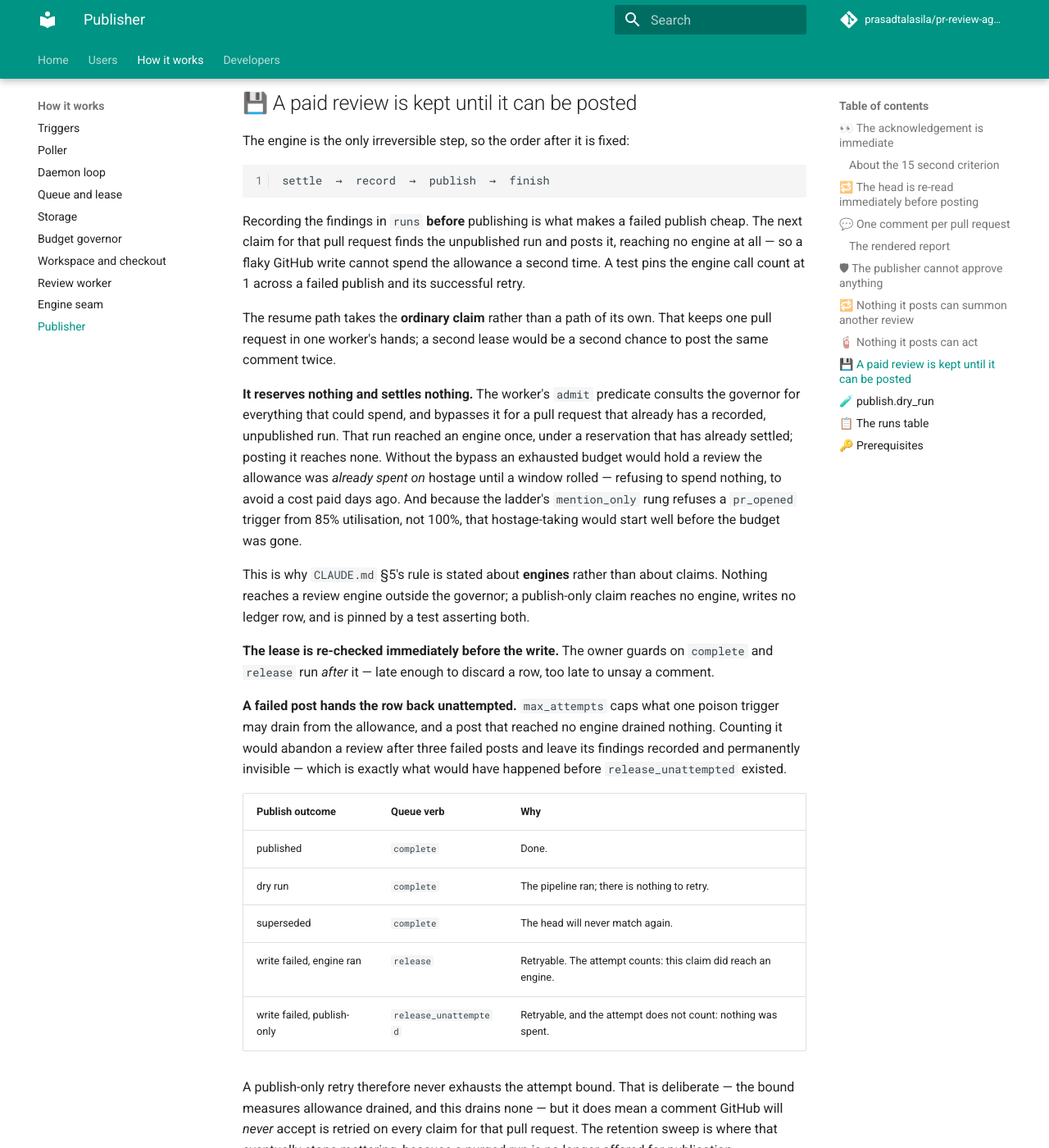
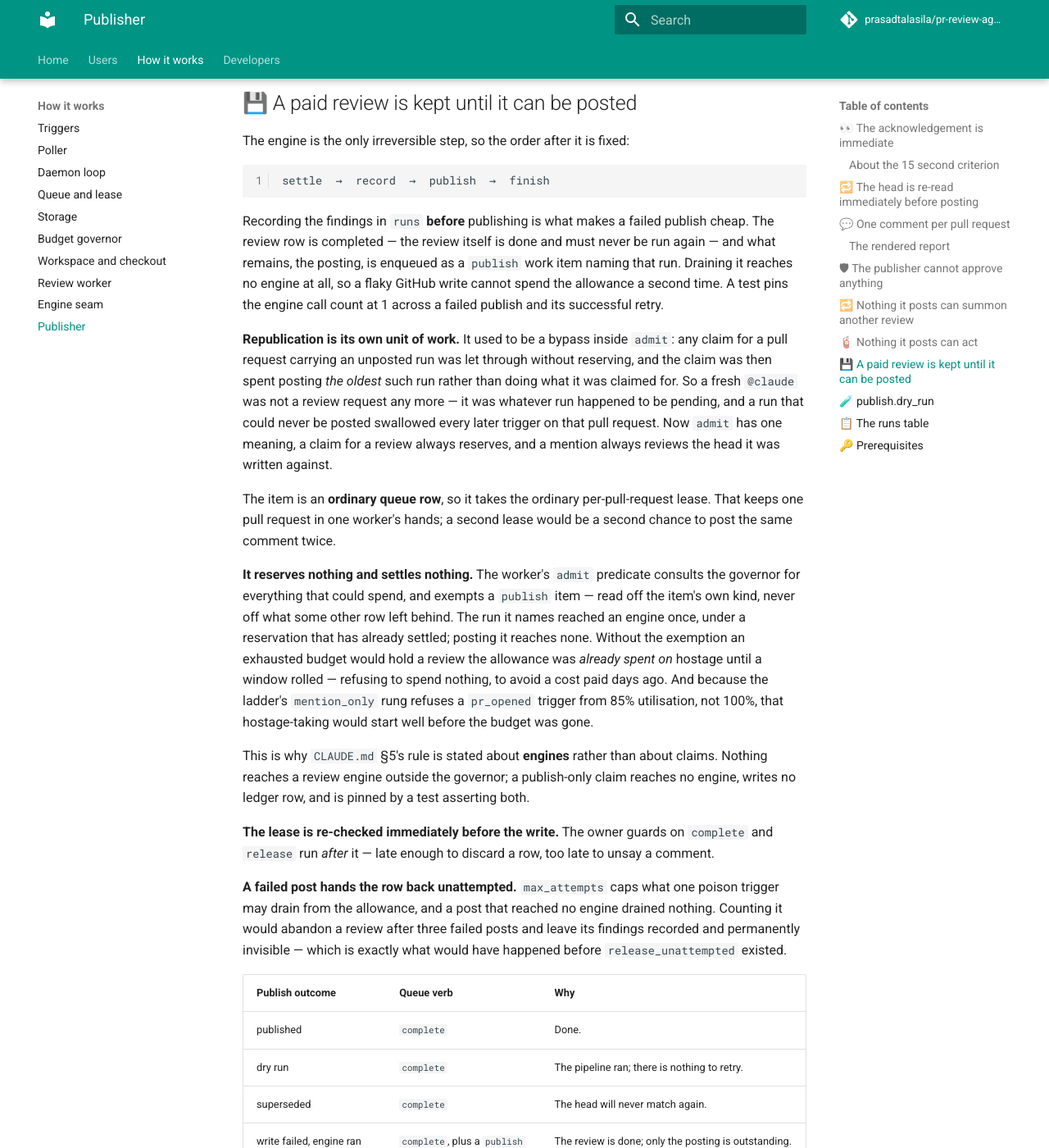
Before and after one commit to prasadtalasila/pr-review-agent, an MkDocs documentation site: the page built from docs/PUBLISHER.md, in a window 1280 px wide and 1400 px high, scrolled down 4969 px. Shown: the whole window at 82% size. Built offline with MkDocs 1.6.1 and Material for MkDocs 9.7.7, drawn with Linux system fonts in a browser that asks for light colours; comment, search, counter and statistics services are not loaded; some of the changed text lies outside the part shown.

Commit message:
Make republication its own work item, not a bypass inside admit (#82)
`ReviewWorker.admit` returned `True` without reserving whenever *any*
unpublished run existed for the pull request, and `_resume_publication` then
published the **oldest** such run and completed **the current** claim. Three
things followed from that, and only one of them was intended.

The intended one: a review already paid for must not be held hostage by an
exhausted budget, because posting it spends nothing. That is kept.

The other two were accidents of asking the question about the pull request
instead of about the work item:

- A fresh `@mention` stopped being a review request. It became whatever the
  oldest pending run happened to be -- so a contributor who asked for a
  review of the current head got a re-post of an older one, and the head
  they wrote against was never reviewed.
- `admitted_mode is None` meant two different things, a lapsed lease and a
  resume, which is why `run_one` had to test for the resume *before* the
  reservation lookup and say so in a comment.

**Publication is now a queue row of its own.** `TriggerKind.PUBLISH`, with
the dedupe key `publish:<run key>`, enqueued by the worker at the one moment
it is known to be needed: a review that was paid for, recorded and then
failed to post. `admit` asks the item what it is -- never what some other row
left behind -- and `Claim` for a review always reserves.

The invariant the old design protected is kept by construction rather than by
argument: a publication item is an ordinary queue row, so it takes the same
per-pull-request lease, and one pull request still stays in one worker's
hands. It still reserves nothing, settles nothing, writes no ledger row, and
hands its row back `release_unattempted` if the post fails again -- it
reached no engine, so it must not consume an attempt.

`RunStore.has_unpublished` and `unpublished_for` are gone, replaced by
`unpublished(dedupe_key)`, which names one run rather than searching a pull
request. Its `None` covers posted, purged and never-recorded alike: all three
mean there is nothing left to post, and the item is finished either way.

Releases 1.1.10.

Co-Authored-By: Claude Opus 5 <noreply@anthropic.com>

````diff
--- a/docs/PUBLISHER.md
+++ b/docs/PUBLISHER.md
@@ -228,24 +228,35 @@ settle  →  record  →  publish  →  finish
 ```
 
 Recording the findings in `runs` **before** publishing is what makes a failed
-publish cheap. The next claim for that pull request finds the unpublished run
-and posts it, reaching no engine at all — so a flaky GitHub write cannot
-spend the allowance a second time. A test pins the engine call count at 1
-across a failed publish and its successful retry.
+publish cheap. The review row is completed — the review itself is done and
+must never be run again — and what remains, the posting, is enqueued as a
+`publish` work item naming that run. Draining it reaches no engine at all, so
+a flaky GitHub write cannot spend the allowance a second time. A test pins
+the engine call count at 1 across a failed publish and its successful retry.
 
-The resume path takes the **ordinary claim** rather than a path of its own.
-That keeps one pull request in one worker's hands; a second lease would be a
-second chance to post the same comment twice.
+**Republication is its own unit of work.** It used to be a bypass inside
+`admit`: any claim for a pull request carrying an unposted run was let
+through without reserving, and the claim was then spent posting *the oldest*
+such run rather than doing what it was claimed for. So a fresh `@claude` was
+not a review request any more — it was whatever run happened to be pending,
+and a run that could never be posted swallowed every later trigger on that
+pull request. Now `admit` has one meaning, a claim for a review always
+reserves, and a mention always reviews the head it was written against.
+
+The item is an **ordinary queue row**, so it takes the ordinary
+per-pull-request lease. That keeps one pull request in one worker's hands; a
+second lease would be a second chance to post the same comment twice.
 
 **It reserves nothing and settles nothing.** The worker's `admit` predicate
-consults the governor for everything that could spend, and bypasses it for a
-pull request that already has a recorded, unpublished run. That run reached
-an engine once, under a reservation that has already settled; posting it
-reaches none. Without the bypass an exhausted budget would hold a review the
-allowance was *already spent on* hostage until a window rolled — refusing to
-spend nothing, to avoid a cost paid days ago. And because the ladder's
-`mention_only` rung refuses a `pr_opened` trigger from 85% utilisation, not
-100%, that hostage-taking would start well before the budget was gone.
+consults the governor for everything that could spend, and exempts a
+`publish` item — read off the item's own kind, never off what some other row
+left behind. The run it names reached an engine once, under a reservation
+that has already settled; posting it reaches none. Without the exemption an
+exhausted budget would hold a review the allowance was *already spent on*
+hostage until a window rolled — refusing to spend nothing, to avoid a cost
+paid days ago. And because the ladder's `mention_only` rung refuses a
+`pr_opened` trigger from 85% utilisation, not 100%, that hostage-taking would
+start well before the budget was gone.
 
 This is why `CLAUDE.md` §5's rule is stated about **engines** rather than
 about claims. Nothing reaches a review engine outside the governor; a
@@ -267,14 +278,16 @@ what would have happened before `release_unattempted` existed.
 | published | `complete` | Done. |
 | dry run | `complete` | The pipeline ran; there is nothing to retry. |
 | superseded | `complete` | The head will never match again. |
-| write failed, engine ran | `release` | Retryable. The attempt counts: this claim did reach an engine. |
-| write failed, publish-only | `release_unattempted` | Retryable, and the attempt does not count: nothing was spent. |
+| write failed, engine ran | `complete`, plus a `publish` item | The review is done; only the posting is outstanding. |
+| write failed, `publish` item | `release_unattempted` | Retryable, and the attempt does not count: nothing was spent. |
+| run already posted or purged | `complete` | Nothing left to post, so the item is finished. |
 
 A publish-only retry therefore never exhausts the attempt bound. That is
 deliberate — the bound measures allowance drained, and this drains none — but
-it does mean a comment GitHub will *never* accept is retried on every claim
-for that pull request. The retention sweep is where that eventually stops
-mattering, because a purged run is no longer offered for publication.
+it does mean a comment GitHub will *never* accept is retried for as long as
+the item is claimable. The retention sweep is where that eventually stops
+mattering: a purged run is no longer offered for publication, and the item
+closes itself the first time it finds nothing to post.
 
 ## 🧪 `publish.dry_run`
 
--- a/pyproject.toml
+++ b/pyproject.toml
@@ -1,6 +1,6 @@
 [project]
 name = "pr-review-agent"
-version = "1.1.9"
+version = "1.1.10"
 description = "Locally-hosted LLM-based PR review agent with enforced usage budgets"
 readme = "README.md"
 requires-python = ">=3.10,<3.15"
````
Also changed, not shown: docs/QUEUE.md (+9 -0 lines), docs/WORKER.md (+5 -0 lines), 6 other files.
